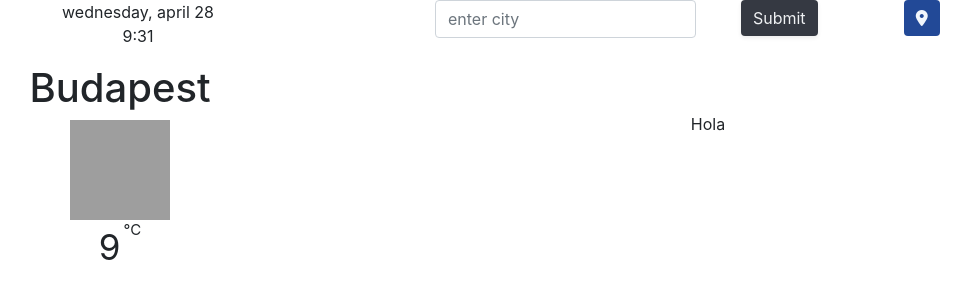
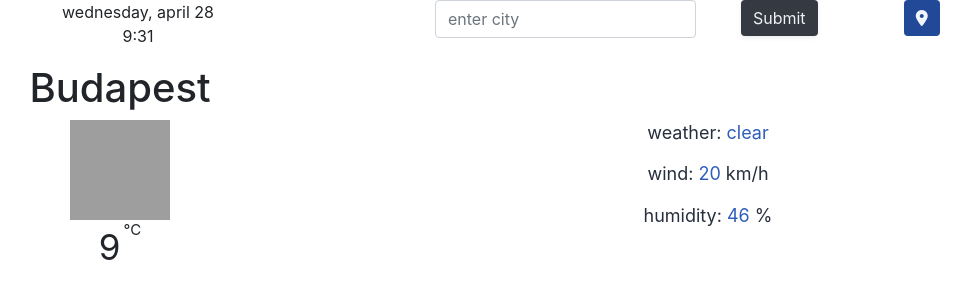
Before and after one commit to brnnkva/react-weather-app, a React (Create React App) app: page / in a window 1280 px wide. Shown: the top 300 px of the page, without its empty margins (217-1188 px from the left). Built offline with nearby package versions, Linux system fonts and the light colour scheme; grey boxes are pictures that could not be loaded.

Commit message:
added css for WeatherDetails

```diff
--- a/src/WeatherDetails.css
+++ b/src/WeatherDetails.css
@@ -0,0 +1,14 @@
+.WeatherDetails {
+  margin: 0;
+  padding: 0;
+}
+
+.WeatherDetails li {
+  font-size: 18px;
+  color: #272e3d;
+  list-style: none;
+  line-height: 2.3;
+}
+.WeatherDetails li span {
+  color: #2e5dbb;
+}
--- a/src/WeatherDetails.js
+++ b/src/WeatherDetails.js
@@ -3,8 +3,16 @@ import "./WeatherDetails.css";
 
 export default function WeatherDetails(){
     return (
-        <div>
-            Hola
-        </div>
-    )
+        <ul className="WeatherDetails">
+        <li>
+          weather: <span id="weather-discription">clear</span>
+        </li>
+        <li>
+          wind: <span id="wind">20</span> km/h
+        </li>
+        <li>
+          humidity: <span id="humidity">46</span> %
+        </li>
+      </ul>
+    );
 }
```
